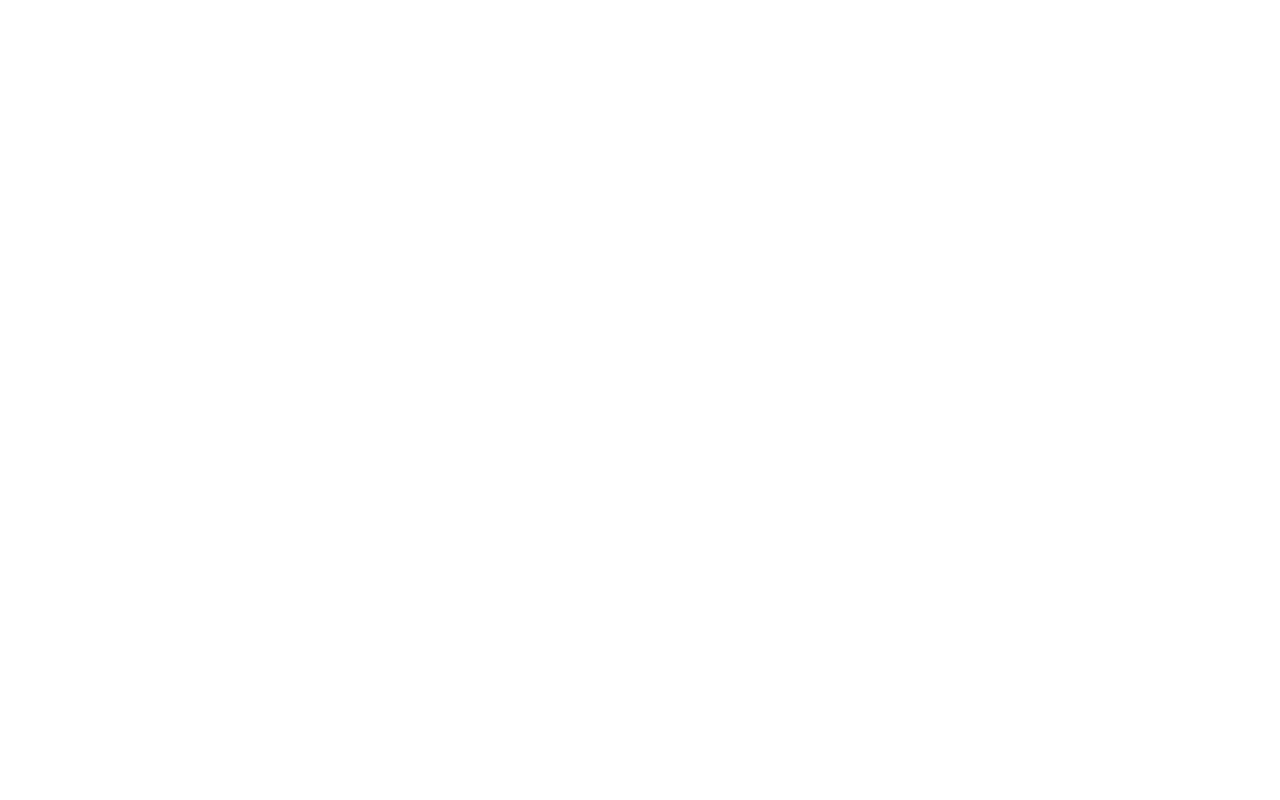
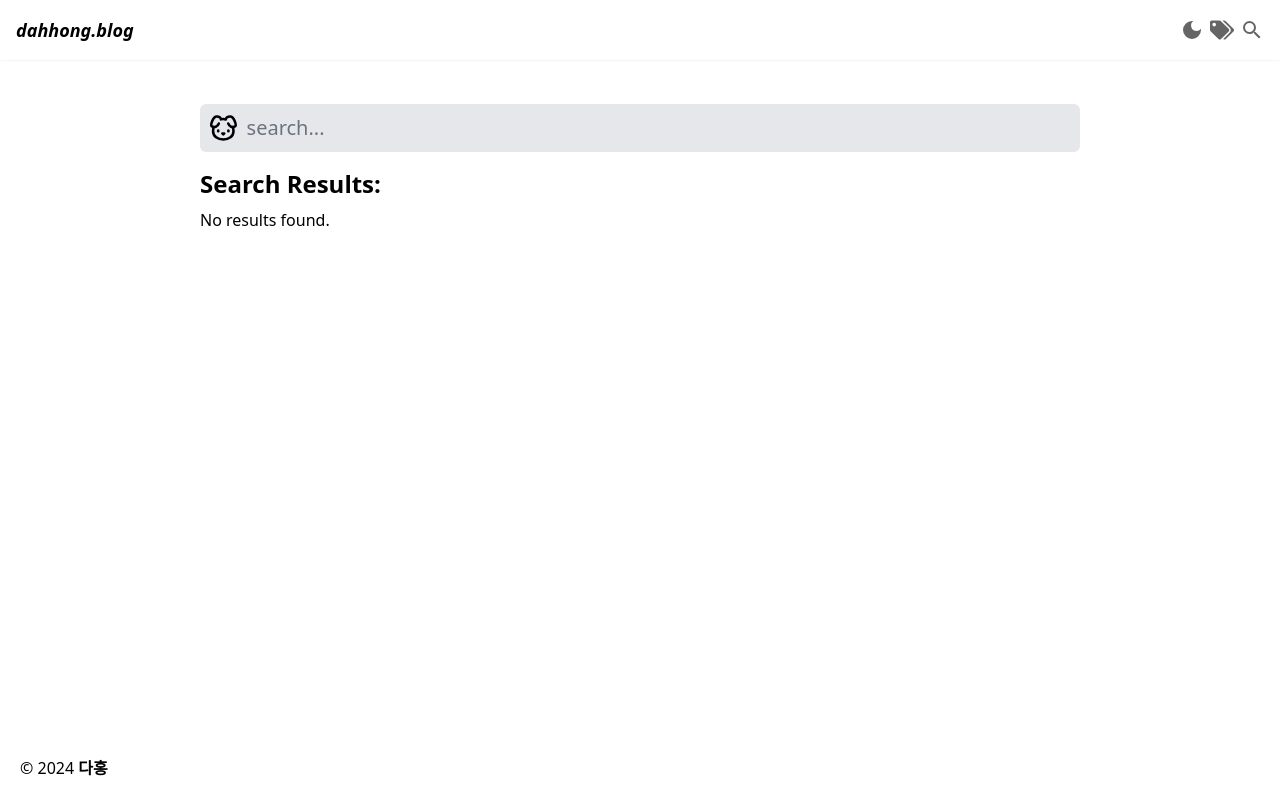
Before and after one commit to dahhongdu/TIL, a Gatsby site: page /search in a window 1280 px wide. Built offline with nearby package versions, Linux system fonts and the light colour scheme; Gatsby itself is replaced by a stand-in of ours.

Commit message:
검색 구현

```diff
--- a/gatsby-node.js
+++ b/gatsby-node.js
@@ -29,6 +29,9 @@ exports.createPages = async ({ graphql, actions, reporter }) => {
             slug
           }
           frontmatter {
+            title
+            description
+            date(formatString: "MMMM DD, YYYY")
             tags
           }
         }
--- a/package.json
+++ b/package.json
@@ -14,13 +14,13 @@
     "babel-plugin-styled-components": "^2.1.4",
     "gatsby": "^5.13.7",
     "gatsby-plugin-feed": "^5.13.1",
-    "gatsby-plugin-fusejs": "^2.0.2",
     "gatsby-plugin-image": "^3.13.1",
     "gatsby-plugin-manifest": "^5.13.1",
     "gatsby-plugin-mdx": "^5.13.1",
     "gatsby-plugin-sharp": "^5.13.1",
     "gatsby-plugin-styled-components": "^6.13.1",
     "gatsby-remark-images": "^7.13.1",
+    "gatsby-remark-normalize-paths": "^1.1.0",
     "gatsby-remark-prismjs": "^7.13.1",
     "gatsby-remark-responsive-iframe": "^6.13.1",
     "gatsby-source-filesystem": "^5.13.1",
@@ -32,6 +32,7 @@
     "react": "^18.1.0",
     "react-dom": "^18.1.0",
     "react-icons": "^5.2.1",
+    "react-use-flexsearch": "^0.1.1",
     "react-use-fusejs": "^2.0.2",
     "styled-components": "^6.1.12"
   },
--- a/src/components/layout/Header.jsx
+++ b/src/components/layout/Header.jsx
@@ -5,7 +5,7 @@ import { Link } from 'gatsby'
 const Header = ({ title }) => {
   return (
     <div className="fixed top-0 left-0 w-full bg-white bg-opacity-90 shadow-sm z-50 flex justify-between items-center p-4">
-      <div className="text-lg font-bold">
+      <div className="text-lg font-bold italic">
         <Link to="/" className="text-black hover:text-gray-800 transition duration-300">
           {title}
         </Link>
--- a/src/components/layout/Layout.jsx
+++ b/src/components/layout/Layout.jsx
@@ -7,7 +7,7 @@ const Layout = ({ location, title, children }) => {
     <div className="flex flex-col min-h-screen">
       <Header title={title} />
       <main className="flex flex-1 justify-center items-start pt-20 p-4">
-        <div className="flex flex-col max-w-4xl w-full space-y-4 p-5">
+        <div className="flex flex-col max-w-4xl w-full space-y-4 p-2">
           {children}
         </div>
       </main>
--- a/src/components/post-list/PostCard.jsx
+++ b/src/components/post-list/PostCard.jsx
@@ -14,7 +14,6 @@ const PostCard = ({ post }) => {
       <div className="text-gray-600 mb-2">{date}</div>
       <div className="text-gray-700">{description}</div>
       <div className="flex flex-wrap gap-2 mt-2">
-        <span className="text-gray-500">🏷️</span>
         {tags.map((tag, index) => (
           <span
             key={index}
--- a/src/pages/index.js
+++ b/src/pages/index.js
@@ -4,7 +4,7 @@ import { Link, graphql } from "gatsby"
 import Bio from "../components/bio/bio"
 import Seo from "../components/seo"
 import Layout from "../components/layout/Layout"
-import PostList from '../components/post-list/PostList'
+import PostList from "../components/post-list/PostList"
 
 const BlogIndex = ({ data, location }) => {
   const siteTitle = data.site.siteMetadata?.title || `Title`
@@ -25,8 +25,12 @@ const BlogIndex = ({ data, location }) => {
 
   return (
     <Layout location={location} title={siteTitle}>
+      <Seo
+        title="Home"
+        keywords={[`blog`, `gatsby`, `javascript`, `react`]}
+      />
       <Bio />
-      <PostList posts={posts}/>
+      <PostList posts={posts} />
     </Layout>
   )
 }
--- a/src/pages/search.jsx
+++ b/src/pages/search.jsx
@@ -1,11 +1,87 @@
-import React from 'react';
+import React, { useState } from "react"
+import { graphql, StaticQuery } from "gatsby"
+import { LuDog } from "react-icons/lu"
 
-const Search = () => {
+import Layout from "../components/layout/Layout"
+import SEO from "../components/seo"
+import PostCard from "../components/post-list/PostCard"
+
+const Search = ({ data }) => {
+  const [search, setSearch] = useState("")
+  const [searchResults, setSearchResults] = useState([])
+
+  const handleSearch = e => {
+    const query = e.target.value.toLowerCase()
+    setSearch(query)
+
+    if (query === "") {
+      setSearchResults([])
+      return
+    }
+
+    const filteredData = data.allMarkdownRemark.nodes.filter(
+      node =>
+        node.frontmatter.title.toLowerCase().includes(query) ||
+        node.frontmatter.description.toLowerCase().includes(query)
+    )
+    setSearchResults(filteredData)
+  }
+
+  const siteTitle = data.site.siteMetadata.title || `Title`
+
   return (
-    <>
+    <Layout title={siteTitle}>
+      <SEO
+        title="search"
+        keywords={["blog", "gatsby", "frontend", "backend"]}
+      />
+      <div className="flex items-center bg-gray-200 p-2 gap-2 rounded-md">
+        <LuDog size="2rem" />
+        <input
+          className="focus:outline-none bg-transparent placeholder-gray-500 text-xl w-full"
+          placeholder="search..."
+          value={search}
+          onChange={handleSearch}
+        />
+      </div>
 
-    </>
-   );
+      {/* Render search results */}
+      <div className="mt-4">
+        <h2 className="text-2xl font-bold mb-2">Search Results:</h2>
+        {searchResults.length === 0 && <p>No results found.</p>}
+        {searchResults.map(node => (
+          <PostCard post={node} />
+        ))}
+      </div>
+    </Layout>
+  )
 }
 
-export default Search;
+export default () => (
+  <StaticQuery
+    query={graphql`
+      query {
+        site {
+          siteMetadata {
+            title
+          }
+        }
+        allMarkdownRemark(sort: { fields: [frontmatter___date], order: DESC }) {
+          nodes {
+            excerpt
+            fields {
+              slug
+            }
+            frontmatter {
+              date(formatString: "MMMM DD, YYYY")
+              title
+              description
+              tags
+            }
+          }
+        }
+      }
+    `}
+    render={data => <Search data={data} />}
+  />
+)
```
Also changed, not shown: 1 other file.
